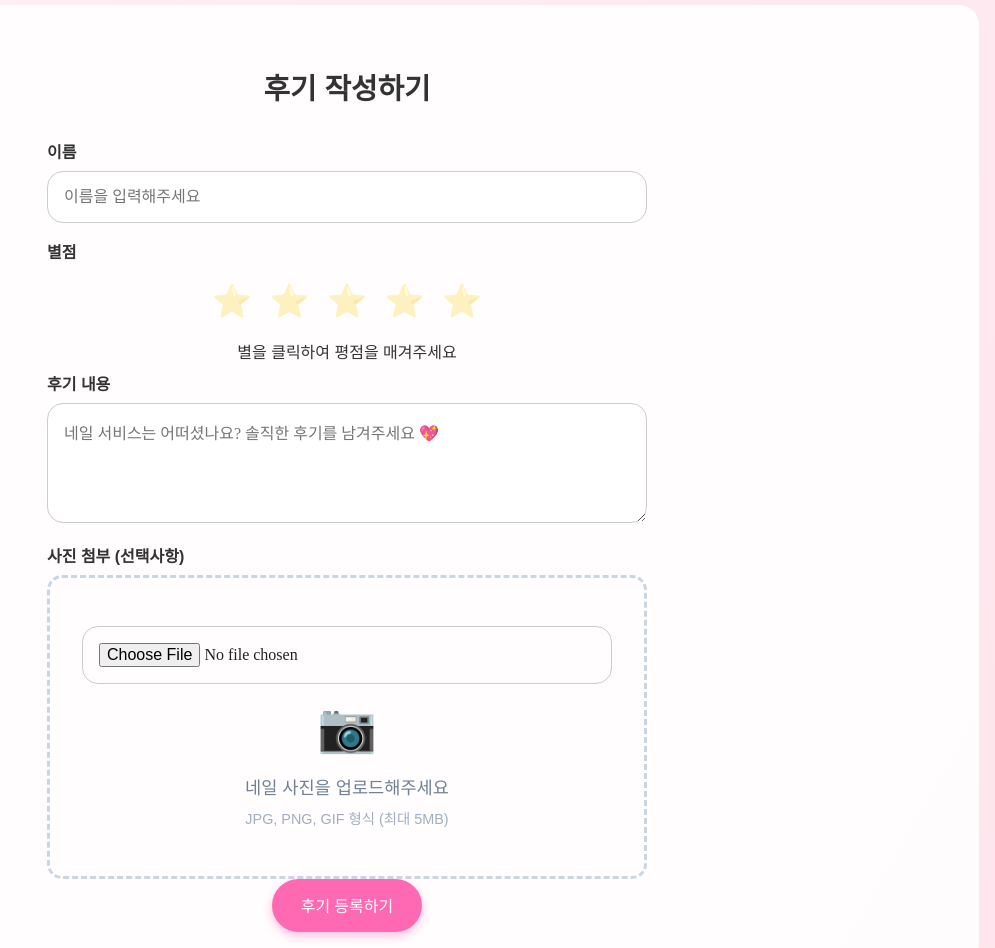
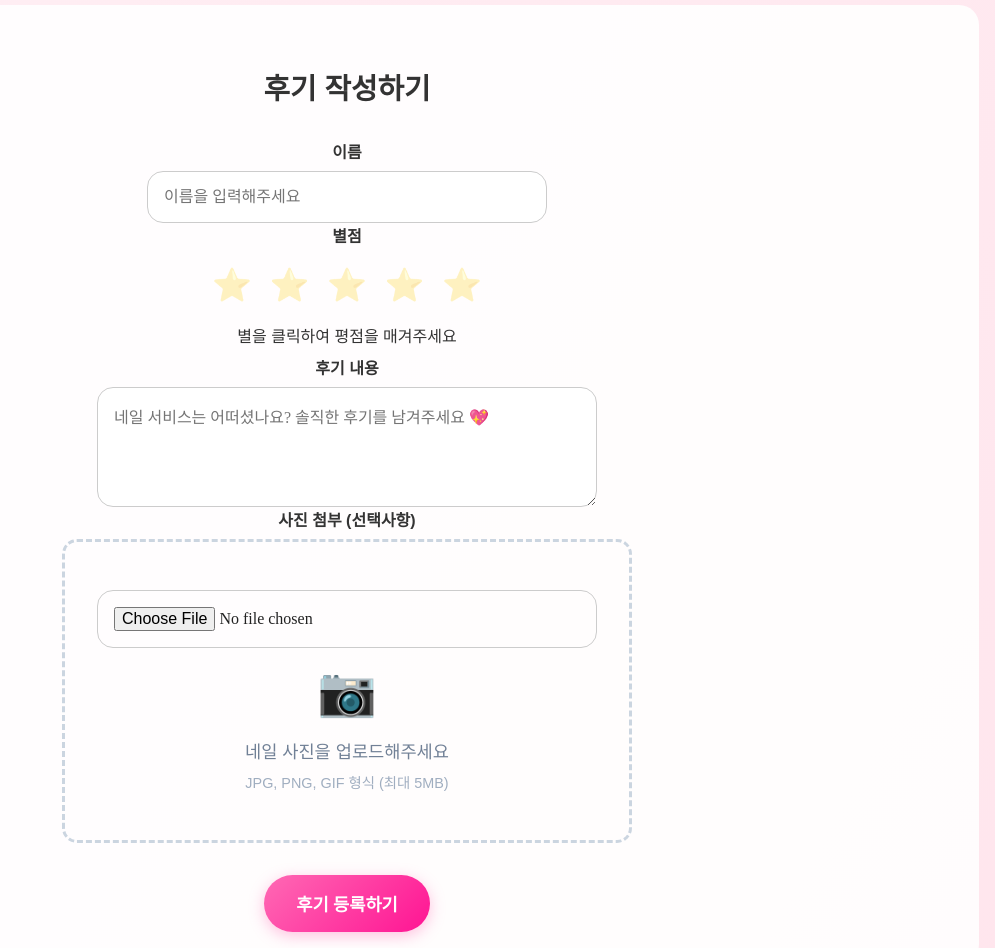
Before and after one commit to dakyumlee/NEKORUNAIL, a plain HTML site: page review.html in a window 1280 px wide. Shown: the part 320-1268 px from the top of the page, without its empty margins (285-1280 px from the left). Drawn offline with Linux system fonts and the light colour scheme; a web font is replaced by a local one.

Commit message:
fix css of review

```diff
--- a/review.html
+++ b/review.html
@@ -331,28 +331,28 @@
     <div class="form-container" style="max-width: 600px; width: 100%; margin: 0 auto;">
       <h3 style="text-align: center; margin-bottom: 2rem; font-size: 1.8rem; color: #333;">후기 작성하기</h3>
       <form id="review-form">
-        <div class="form-group">
-          <label for="reviewer">이름</label>
-          <input type="text" id="reviewer" placeholder="이름을 입력해주세요" required style="font-family: 'MaruBuri';"/>
+        <div class="form-group" style="text-align: center;">
+          <label for="reviewer" style="display: block; margin-bottom: 0.5rem; color: #333; font-weight: 600;">이름</label>
+          <input type="text" id="reviewer" placeholder="이름을 입력해주세요" required style="font-family: 'MaruBuri'; width: 100%; max-width: 400px; margin: 0 auto; display: block;"/>
         </div>
 
-        <div class="form-group">
-          <label for="rating">별점</label>
+        <div class="form-group" style="text-align: center;">
+          <label for="rating" style="display: block; margin-bottom: 0.5rem; color: #333; font-weight: 600;">별점</label>
           <div class="star-rating" id="star-rating" style="display: flex; justify-content: center; margin: 1rem 0;">
-            <!-- 별점은 JavaScript로 생성됩니다 -->
+            <!-- 별점 JavaScript로 생성ㅏㄹ꼬얏 -->
           </div>
           <input type="hidden" id="rating" name="rating" required />
-          <p class="rating-text" style="text-align: center;">별을 클릭하여 평점을 매겨주세요</p>
+          <p class="rating-text" style="text-align: center; margin: 0.5rem 0; color: #333;">별을 클릭하여 평점을 매겨주세요</p>
         </div>
 
-        <div class="form-group">
-          <label for="review-content">후기 내용</label>
-          <textarea id="review-content" placeholder="네일 서비스는 어떠셨나요? 솔직한 후기를 남겨주세요 💖" required style="font-family: 'MaruBuri'; height: 120px; resize: vertical;"></textarea>
+        <div class="form-group" style="text-align: center;">
+          <label for="review-content" style="display: block; margin-bottom: 0.5rem; color: #333; font-weight: 600;">후기 내용</label>
+          <textarea id="review-content" placeholder="네일 서비스는 어떠셨나요? 솔직한 후기를 남겨주세요 💖" required style="font-family: 'MaruBuri'; height: 120px; resize: vertical; width: 100%; max-width: 500px; margin: 0 auto; display: block;"></textarea>
         </div>
 
-        <div class="form-group">
-          <label for="review-image">사진 첨부 (선택사항)</label>
-          <div class="image-upload-area">
+        <div class="form-group" style="text-align: center;">
+          <label for="review-image" style="display: block; margin-bottom: 0.5rem; color: #333; font-weight: 600;">사진 첨부 (선택사항)</label>
+          <div class="image-upload-area" style="max-width: 500px; margin: 0 auto;">
             <input type="file" id="review-image" accept="image/*" />
             <div class="upload-placeholder">
               <div class="upload-icon">📷</div>
@@ -367,8 +367,19 @@
           </div>
         </div>
 
-        <div style="text-align: center;">
-          <button type="submit" id="submit-btn">
+        <div style="text-align: center; margin-top: 2rem;">
+          <button type="submit" id="submit-btn" style="
+            background: linear-gradient(135deg, #ff69b4, #ff1493);
+            color: white;
+            border: none;
+            padding: 1rem 2rem;
+            border-radius: 50px;
+            font-size: 1.1rem;
+            font-weight: 600;
+            cursor: pointer;
+            transition: all 0.3s ease;
+            box-shadow: 0 4px 15px rgba(255, 105, 180, 0.4);
+          ">
             후기 등록하기
           </button>
         </div>
```
